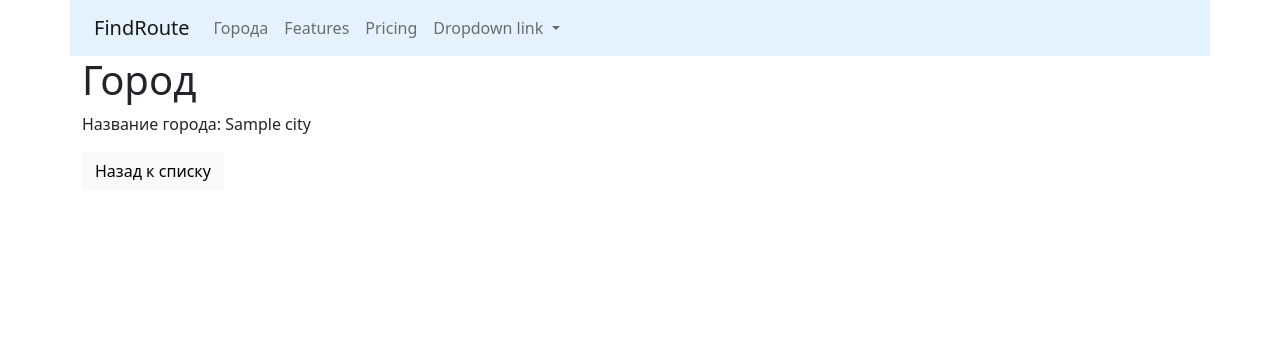
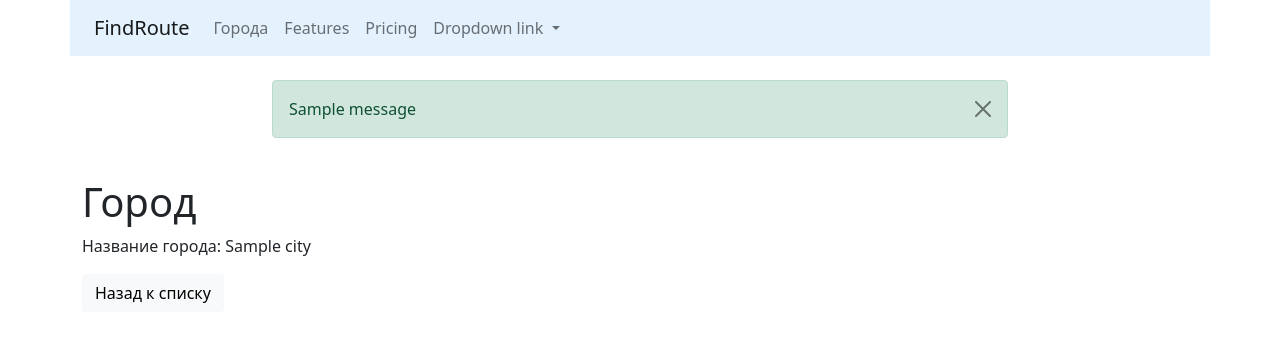
Before and after one commit to DenisFenix/find_route, a Django app: page /cities/detail/1 in a window 1280 px wide. Shown: the top 342 px of the page. Run offline with Django 3.2, Linux system fonts and the light colour scheme; tables that the repository leaves empty hold one stand-in row (values such as "Sample post"); one stand-in notice (Sample message) is shown.

Commit message:
seventh commit

```diff
--- a/cities/templates/cities/home.html
+++ b/cities/templates/cities/home.html
@@ -52,7 +52,7 @@
 </nav>
 <div class="col">
     <div class="col-md-4">
-        <form action="" method="post">
+        <form action="{% url 'cities:create' %}" method="post">
             {% csrf_token %}
             {{ form.as_p }}
             <input type="submit" value="Submit">
--- a/cities/views.py
+++ b/cities/views.py
@@ -2,6 +2,8 @@ from django.shortcuts import render, get_object_or_404
 from django.urls import reverse_lazy
 from django.views.generic import DetailView, CreateView, UpdateView, DeleteView, ListView
 from django.core.paginator import Paginator
+from django.contrib.messages.views import SuccessMessageMixin
+from django.contrib import messages
 
 from cities.forms import HtmlForm, CityForm
 from cities.models import City
@@ -39,18 +41,20 @@ class CityDetailView(DetailView):
     template_name = 'cities/detail.html'
 
 
-class CityCreateView(CreateView):
+class CityCreateView(SuccessMessageMixin, CreateView):
     model = City
     form_class = CityForm
     template_name = 'cities/create.html'
     success_url = reverse_lazy('cities:home')
+    success_message = 'Город успешно создан'
 
 
-class CityUpdateView(UpdateView):
+class CityUpdateView(SuccessMessageMixin, UpdateView):
     model = City
     form_class = CityForm
     template_name = 'cities/update.html'
     success_url = reverse_lazy('cities:home')
+    success_message = 'Город успешно отредактирован'
 
 
 class CityDeleteView(DeleteView):
@@ -59,6 +63,7 @@ class CityDeleteView(DeleteView):
     success_url = reverse_lazy('cities:home')
 
     def get(self, request, *args, **kwargs):
+        messages.success(request, 'Город успешно удален')
         return self.post(request, *args, **kwargs)
 
 
--- a/templates/base.html
+++ b/templates/base.html
@@ -44,6 +44,27 @@
       </div>
     </nav>
     <div class="container">
+      <div class="row">
+        <div class="col-md-8 mx-auto my-4">
+          {% if messages %}
+            {% for message in messages %}
+              {% if message.level == DEFAULT_MESSAGE_LEVELS.ERROR %}
+                <div class="alert alert-danger alert-dismissible fade show" role="alert">
+                  <button type="button" class="btn-close" data-bs-dismiss="alert" aria-label="Close"></button>
+                  {{ message }}
+                </div>
+              {% else %}
+                <div class="alert alert-success alert-dismissible fade show" role="alert">
+                  <button type="button" class="btn-close" data-bs-dismiss="alert" aria-label="Close"></button>
+                  {{ message }}
+                </div>
+              {% endif %}
+            {% endfor %}
+          {% endif %}
+        </div>
+      </div>
+    </div>
+    <div class="container">
         {% block content %}{% endblock %}
     </div>
     <!-- Optional JavaScript; choose one of the two! -->
```
